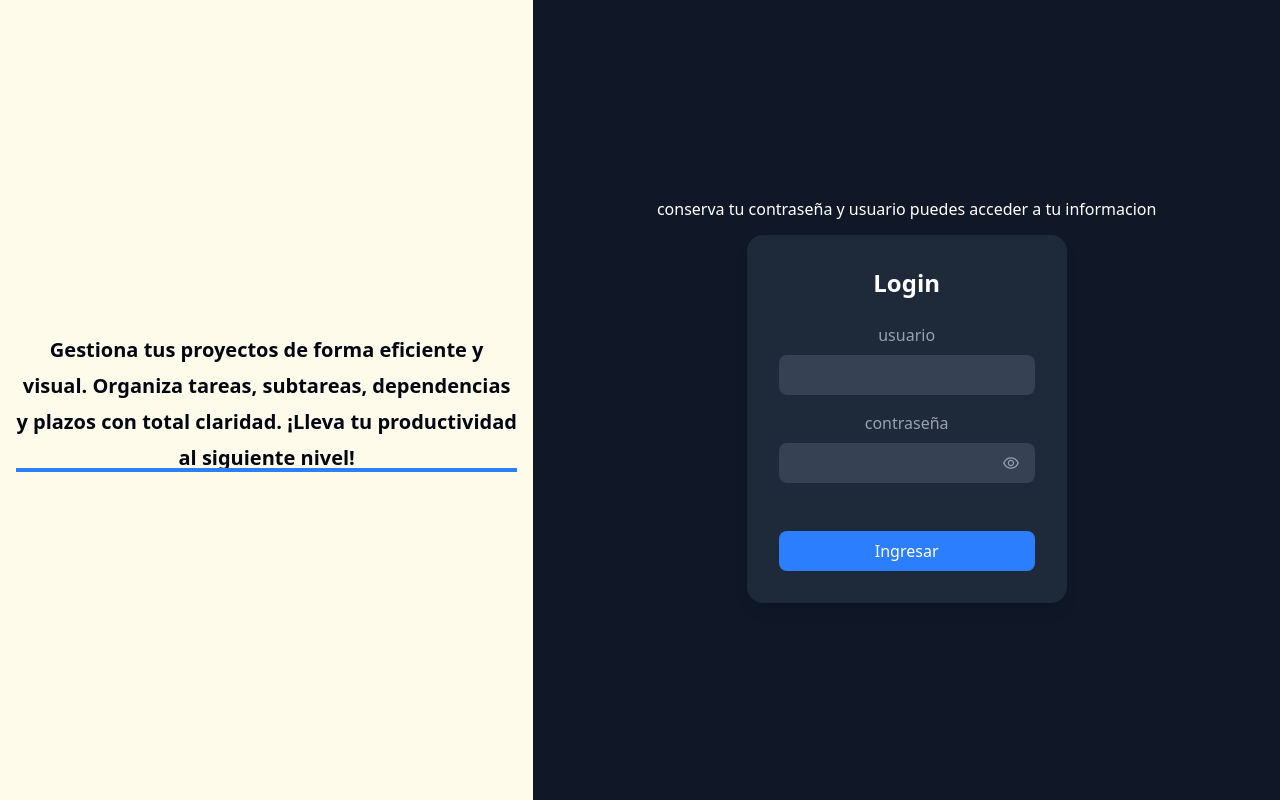
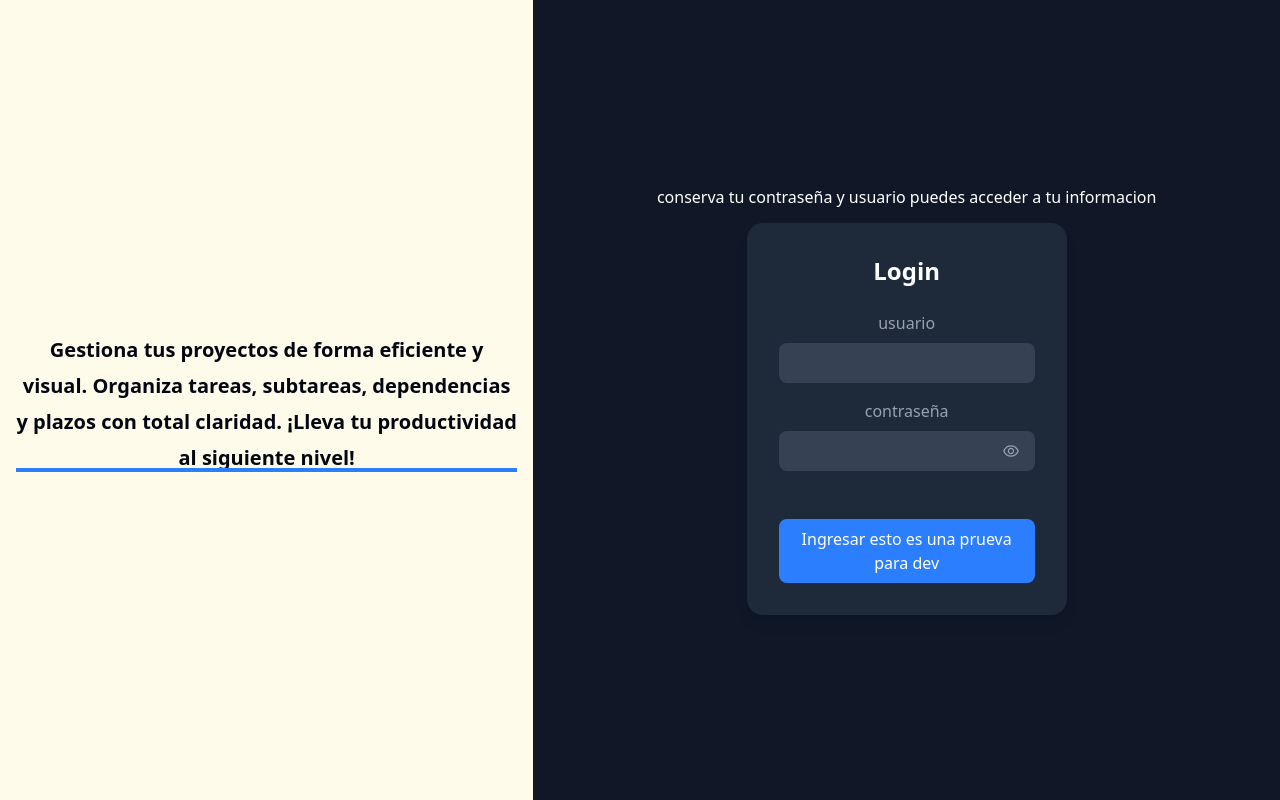
Before and after one commit to imperio8234/appGrantt, a React (Vite) app: page / in a window 1280 px wide. Built offline with nearby package versions, Linux system fonts and the light colour scheme.

Commit message:
implementacion

```diff
--- a/src/components/auth/login.tsx
+++ b/src/components/auth/login.tsx
@@ -78,7 +78,7 @@ const Login: React.FC<loginPprops> = ({ setUser }) => {
             type="submit"
             className="cursor-pointer w-full bg-blue-500 text-white p-2 rounded-lg hover:bg-blue-600 transition"
           >
-            Ingresar
+            Ingresar esto es una prueva para dev
           </button>
         </form>
       </div>
```
